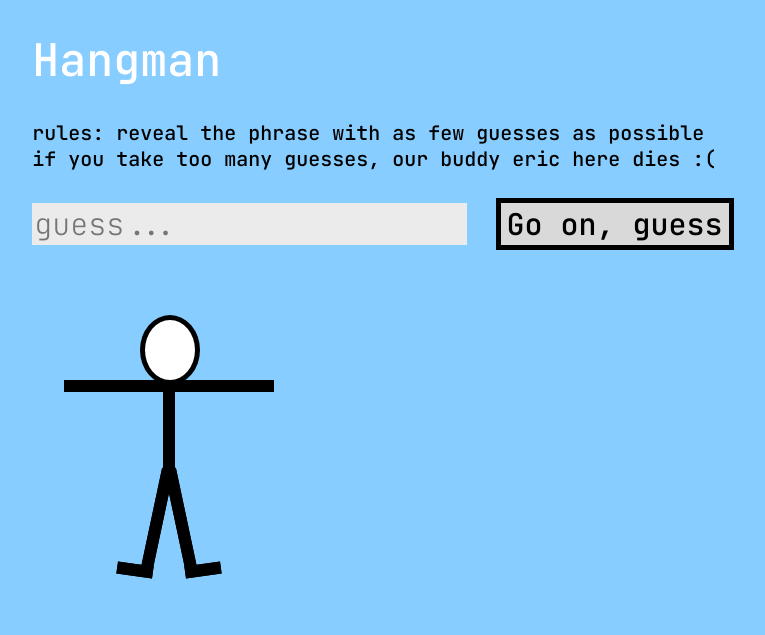
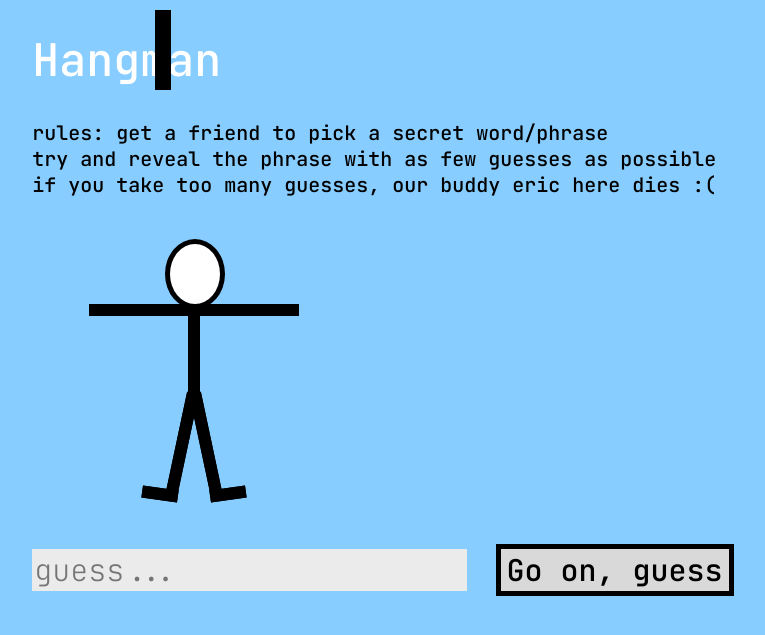
Before and after one commit to perditi/csi3140_group69, a PHP site: page /test.html in a window 1280 px wide. Shown: the top 635 px of the page, without its empty margins (1-766 px from the left). Run offline with PHP 8.4, Linux system fonts and the light colour scheme.

Commit message:
building gallows

```diff
--- a/hangman/styles.css
+++ b/hangman/styles.css
@@ -67,15 +67,21 @@ button:hover {
 }
 
 
-/* this is just here for now*/
+/* STICKMAN STUFF */
+.hangman{
+    width: 600px;
+    height: 600px;
+    display: block;
+    position: relative;
+}
 
 .wrapper {
     width: 300px;
     height: 300px;
     display: block;
     position: relative;
-    animation-duration: 1s;
-    animation-iteration-count: 3;
+    animation-duration: 2s;
+    animation-iteration-count: 2;
     transform-origin: center top;
   }
 
@@ -86,11 +92,11 @@ button:hover {
   }
 
   .wrapper:hover .rightarm {
-    animation: wave2 1s alternate 5 ease-in-out;
+    animation: wave2 1s alternate 4 ease-in-out;
   }
 
   .wrapper:hover .leftarm{
-    animation: wave 1s alternate 5 ease-in-out;
+    animation: wave 1s alternate 4 ease-in-out;
     animation-delay: 250ms;
   }
 
@@ -108,23 +114,17 @@ button:hover {
     100% {
       transform: rotate(0deg);
     }
-    /*
-    50% {
-      transform: rotate(0);
-    }
-    60% {
-      transform: rotate(-5deg);
-    }
-    70% {
-      transform: rotate(-10deg);
-    }
-    90% {
-      transform: rotate(-5deg);
-    }
-    100%{
-      transform: rotate(0);
-    } */
+  }
 
+  .stick1 {
+    width: 6px;
+    height: 70px;
+    border: 5px solid black;
+    background-color: #000;
+    display: block;
+    position: absolute;
+    top: 10px;
+    left: 156px;
   }
 
   .head {
--- a/hangman/test.html
+++ b/hangman/test.html
@@ -10,28 +10,45 @@
 
         <title>Group 69's Hangman</title>
     </head>
+
 <body>
     <header>
         <h1>Hangman</h1>
     </header>
 
-<div class="section_a">
-    <p>
-        rules: reveal the phrase with as few guesses as possible <br>
-        if you take too many guesses, our buddy eric here dies :(
-    </p>
-
-    <div class="hangman">
+    <section>
+        <p>
+            rules: get a friend to pick a secret word/phrase <br>
+            try and reveal the phrase with as few guesses as possible <br>
+            if you take too many guesses, our buddy eric here dies :(
+        </p>
 
 
-    </div>
+        <!-- this is just here for now-->
+        <div id="hangman">
+            <div class="stick1"></div>
+                <div class="wrapper">
+                    <div class="head"></div>
+                    <div class="torso"></div>
+                    <div class="leftarm"></div>
+                    <div class="rightarm"></div>
+                    <div class="leftleg"></div>
+                    <div class="leftfoot"></div>
+                    <div class="rightleg"></div>
+                    <div class="rightfoot"></div>
+                </div>
+        </div>
+    </section>
 
-</div>
 
-<section>
-    <input type="text" id="input" name="user_input" placeholder="guess...">
-    <button type="button">Go on, guess</button>
-</section>
+
+
+    <section>
+        <!-- the innerhtml of both of these has to change after first click
+        first it is "set word + submit" and then "guess... + go on, guess"-->
+        <input type="text" id="input" name="user_input" placeholder="guess...">
+        <button type="button" name="guess_button">Go on, guess</button>
+    </section>
 
 
 
@@ -39,17 +56,7 @@
 
 
 
-<!-- this is just here for now-->
-<div class="wrapper">
-    <div class="head"></div>
-    <div class="torso"></div>
-    <div class="leftarm"></div>
-    <div class="rightarm"></div>
-    <div class="leftleg"></div>
-    <div class="leftfoot"></div>
-    <div class="rightleg"></div>
-    <div class="rightfoot"></div>
-</div>
+
 
 
 </html>
```
